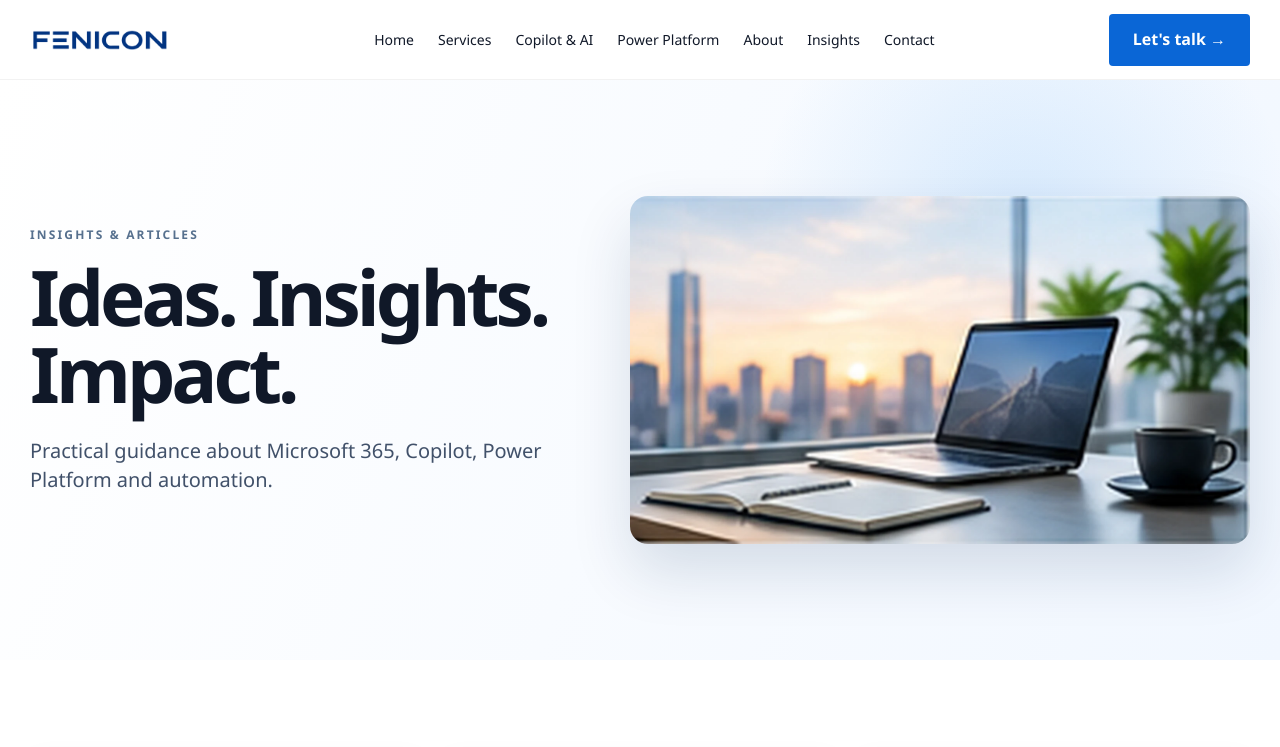
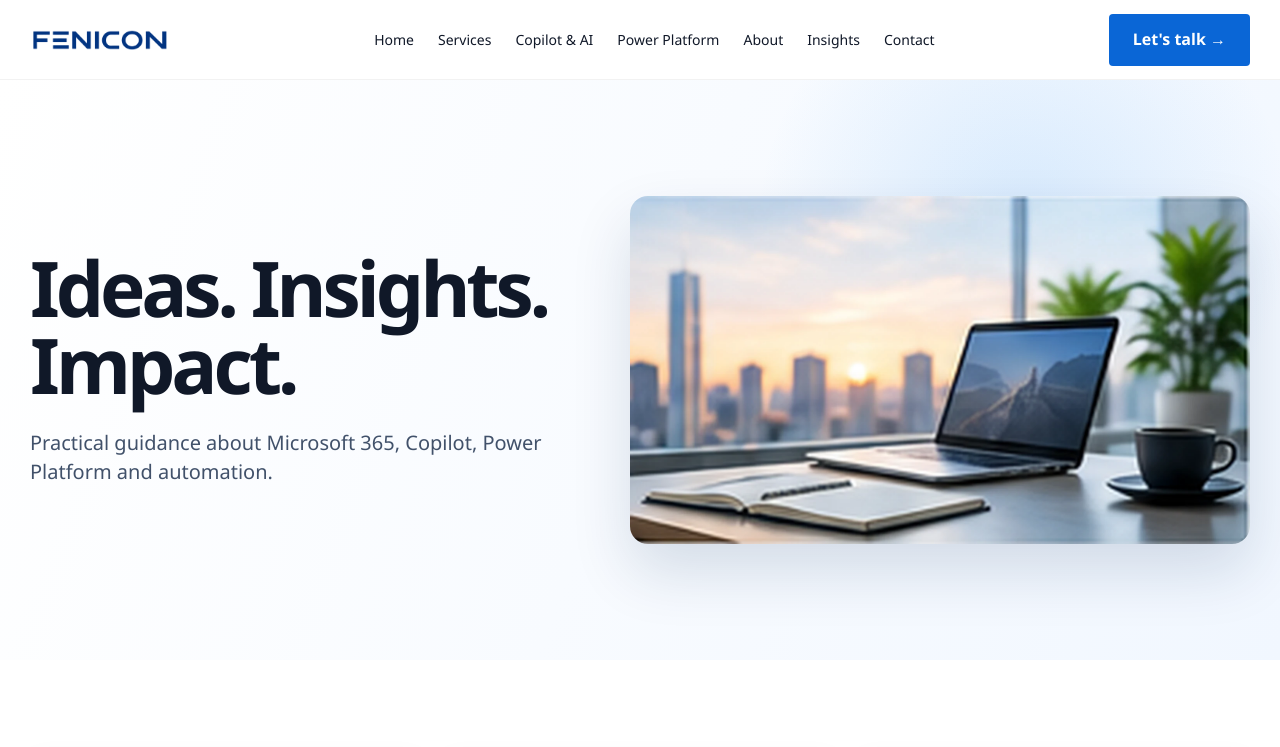
Before and after one commit to nielsferson/feniconbv-website, a React (Vite) app: page /insights in a window 1280 px wide. Shown: the top 747 px of the page. Built offline with nearby package versions, Linux system fonts and the light colour scheme.

Commit message:
Remove eyebrow from Insights page header
Removed eyebrow text from PageHero component.

```diff
--- a/src/pages/Insights.jsx
+++ b/src/pages/Insights.jsx
@@ -30,7 +30,6 @@ export default function Insights() {
   return (
     <>
       <PageHero
-        eyebrow="INSIGHTS & ARTICLES"
         title="Ideas. Insights. Impact."
         intro="Practical guidance about Microsoft 365, Copilot, Power Platform and automation."
         image="/images/insights/insights-hero.webp"
```
